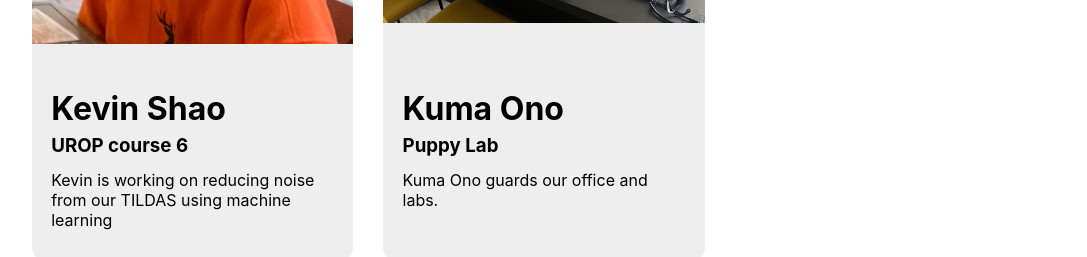
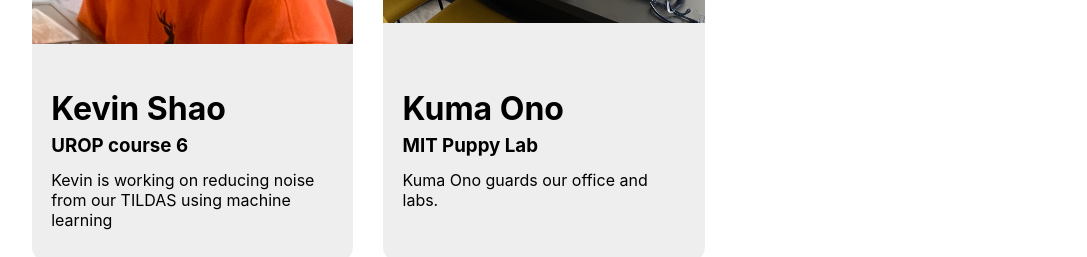
Before and after one commit to rickono/onolab-client, a Next.js app: page /people in a window 1280 px wide. Shown: the part 1600-1857 px from the top of the page, without its empty margins (96-1183 px from the left). Built offline with nearby package versions, Linux system fonts and the light colour scheme.

Commit message:
kuma to MIT pup lab

```diff
--- a/data/people.js
+++ b/data/people.js
@@ -52,7 +52,7 @@ const people = [
   {
     current_member: true,
     name: 'Kuma Ono',
-    lab_role: 'Puppy Lab',
+    lab_role: 'MIT Puppy Lab',
     bio: 'Kuma Ono guards our office and labs. \n\n',
     img: '/people/KumaOno.jpg',
   },
```
